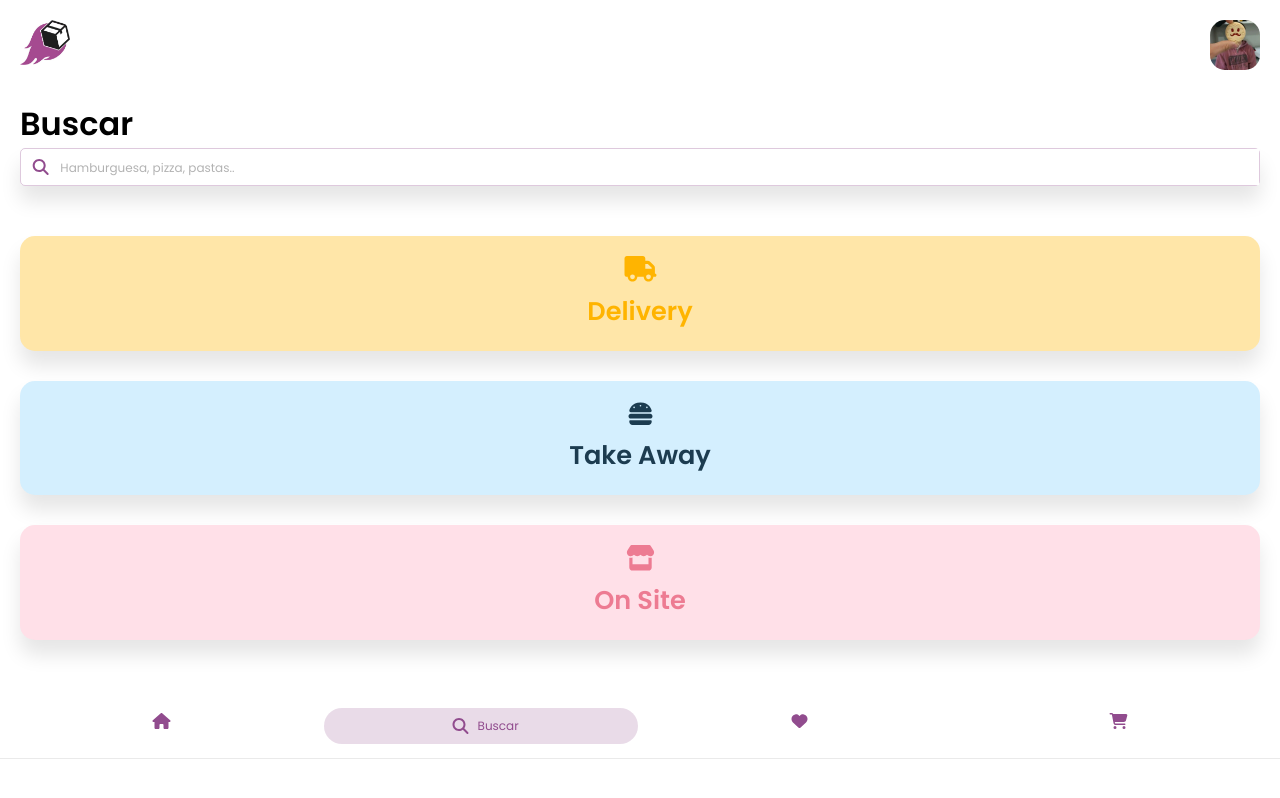
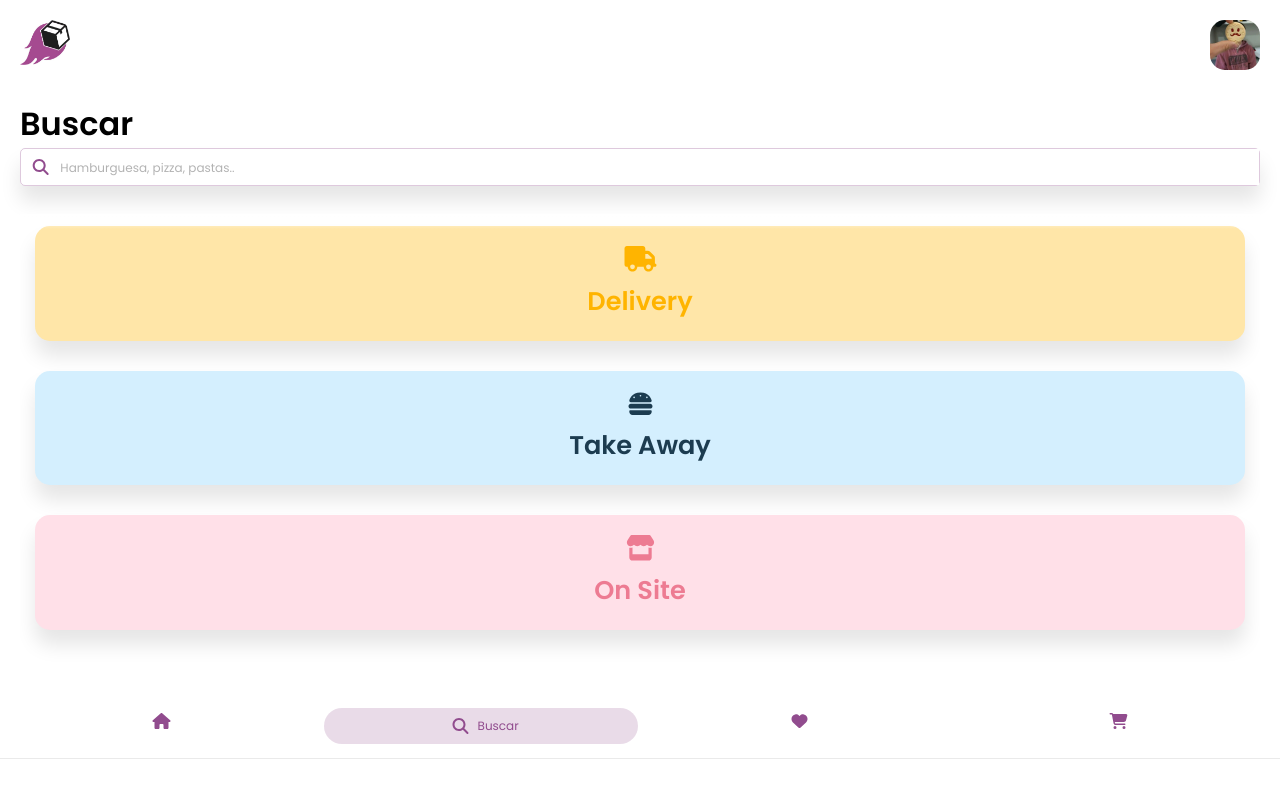
Before and after one commit to skualsito/yendonollegandonextjs, a Next.js app: page /search in a window 1280 px wide. Built offline with nearby package versions, Linux system fonts and the light colour scheme.

Commit message:
no tengo ganas de nada

```diff
--- a/pages/search.js
+++ b/pages/search.js
@@ -16,7 +16,7 @@ export default function Search() {
         </div>
       </header>
       <div className={stylesearch["search-container"]}>
-
+        <div className={stylesearch["search-container-scroll"]}>
           <div className={stylesearch["search-principal-buttons"]}>
 
             <div className={`${stylesearch["search-button"]} ${stylesearch["delivery"]}`}>
@@ -33,7 +33,7 @@ export default function Search() {
               <FontAwesomeIcon icon={faStore} />
               <p>On Site</p>
             </div>
-
+          </div>
         </div>
 
       </div>
--- a/styles/Search.module.css
+++ b/styles/Search.module.css
@@ -1,6 +1,28 @@
 .search-container {
   width: 100%;
-  margin-top: 50px;
+  margin-top: 30px;
+  height: calc(100% - 300px);
+  position: relative;
+}
+.search-container::before {
+  content: " ";
+  width: 100%;
+  position: absolute;
+  top: -2px;
+  left: 0;
+  height: 15px;
+  background: rgb(255,255,0);
+  background: linear-gradient(0deg, rgba(255,255,255,0) 0%, rgba(255,255,255,1) 100%);
+  z-index: 1;
+}
+
+.search-container-scroll {
+  display: flex;
+  flex-direction: column;
+  width: 100%;
+  height: 100%;
+  overflow: auto;
+  padding: 10px 15px;
 }
 .search-principal-buttons {
 
```
Lines whose indentation alone changed are shown as unchanged.
